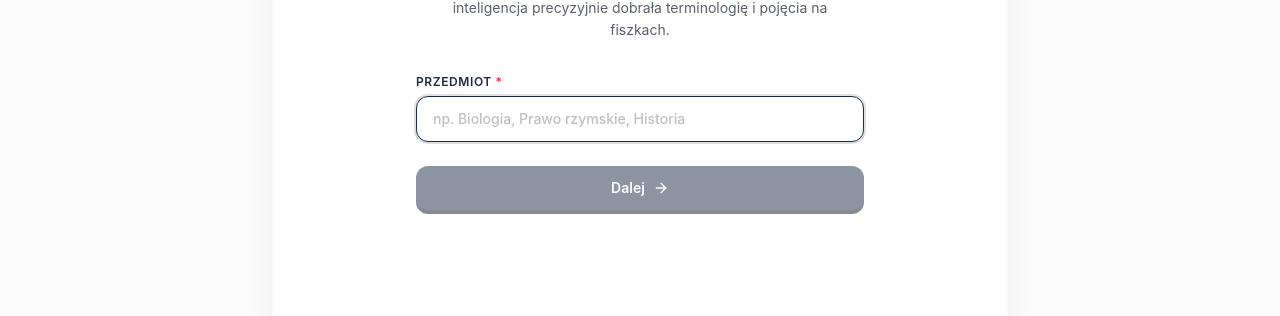
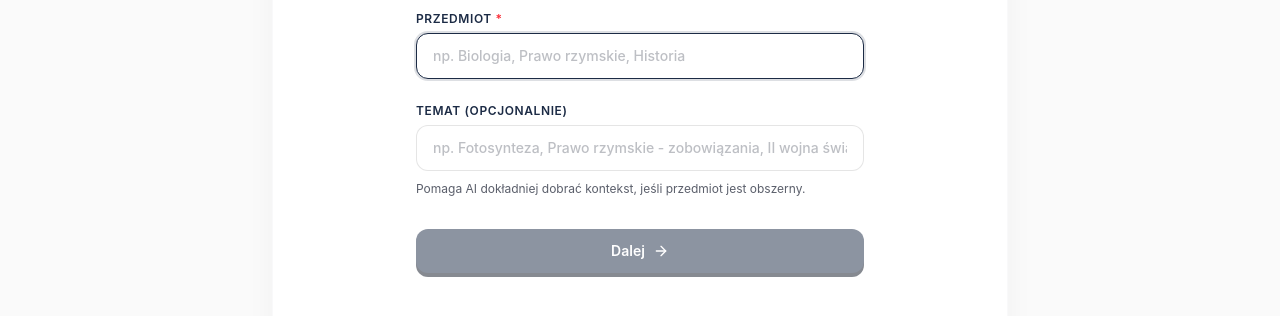
Before and after one commit to wSBMichalee/fiszki, a Next.js app: page /decks/new in a window 1280 px wide. Shown: the part 436-752 px from the top of the page. Built offline with nearby package versions, Linux system fonts and the light colour scheme; no server answers.

Commit message:
feat: dodaj opcjonalne pole Temat do tworzenia zestawu

```diff
--- a/src/app/api/parse-image/route.ts
+++ b/src/app/api/parse-image/route.ts
@@ -13,14 +13,22 @@ export async function POST(req: Request) {
       return NextResponse.json({ error: 'Brak autoryzacji' }, { status: 401 })
     }
 
-    const { imageBase64, subject } = await req.json()
+    const { imageBase64, subject, topic } = await req.json()
 
     if (!imageBase64) {
       return NextResponse.json({ error: 'Brak obrazu' }, { status: 400 })
     }
 
-    const promptText = subject && typeof subject === 'string' && subject.trim().length > 0
-      ? `Przedmiot: ${subject.trim()}. Przeanalizuj to zdjęcie notatek z tego przedmiotu i wyciągnij z niego wszystkie logiczne pary pytanie-odpowiedź do nauki w formie fiszek, używając terminologii właściwej dla tego przedmiotu. Zwróć WYŁĄCZNIE czysty JSON w formacie: [{"question": "...", "answer": "..."}, ...]. Nie dodawaj żadnego dodatkowego tekstu ani bloków markdown, zwracasz sam JSON.`
+    let contextIntro = ''
+    if (subject && typeof subject === 'string' && subject.trim().length > 0) {
+      contextIntro += `Przedmiot: ${subject.trim()}. `
+    }
+    if (topic && typeof topic === 'string' && topic.trim().length > 0) {
+      contextIntro += `Temat: ${topic.trim()}. `
+    }
+
+    const promptText = contextIntro.length > 0
+      ? `${contextIntro}Przeanalizuj to zdjęcie notatek z tego przedmiotu i tematu i wyciągnij z niego wszystkie logiczne pary pytanie-odpowiedź do nauki w formie fiszek, używając terminologii właściwej dla tego kontekstu. Zwróć WYŁĄCZNIE czysty JSON w formacie: [{"question": "...", "answer": "..."}, ...]. Nie dodawaj żadnego dodatkowego tekstu ani bloków markdown, zwracasz sam JSON.`
       : 'Przeanalizuj to zdjęcie notatek/podręcznika i wyciągnij z niego wszystkie logiczne pary pytanie-odpowiedź do nauki w formie fiszek. Zwróć WYŁĄCZNIE czysty JSON w formacie: [{"question": "...", "answer": "..."}, ...]. Nie dodawaj żadnego dodatkowego tekstu ani bloków markdown, zwracasz sam JSON.'
 
     let mimeType = 'image/jpeg'
--- a/src/app/api/parse-text/route.ts
+++ b/src/app/api/parse-text/route.ts
@@ -13,14 +13,22 @@ export async function POST(req: Request) {
       return NextResponse.json({ error: 'Brak autoryzacji' }, { status: 401 })
     }
 
-    const { text, subject } = await req.json()
+    const { text, subject, topic } = await req.json()
 
     if (!text || typeof text !== 'string') {
       return NextResponse.json({ error: 'Brak tekstu do analizy' }, { status: 400 })
     }
 
-    const promptText = subject && typeof subject === 'string' && subject.trim().length > 0
-      ? `Przedmiot: ${subject.trim()}. Przeanalizuj poniższy tekst z tego przedmiotu i wyciągnij z niego wszystkie logiczne pary pytanie-odpowiedź do nauki w formie fiszek, używając terminologii właściwej dla tego przedmiotu. Zwróć WYŁĄCZNIE czysty JSON w formacie: [{"question": "...", "answer": "..."}, ...]. Nie dodawaj żadnego dodatkowego tekstu ani bloków markdown, zwracasz sam JSON.\n\nTekst:\n${text}`
+    let contextIntro = ''
+    if (subject && typeof subject === 'string' && subject.trim().length > 0) {
+      contextIntro += `Przedmiot: ${subject.trim()}. `
+    }
+    if (topic && typeof topic === 'string' && topic.trim().length > 0) {
+      contextIntro += `Temat: ${topic.trim()}. `
+    }
+
+    const promptText = contextIntro.length > 0
+      ? `${contextIntro}Przeanalizuj poniższy tekst z tego przedmiotu i tematu i wyciągnij z niego wszystkie logiczne pary pytanie-odpowiedź do nauki w formie fiszek, używając terminologii właściwej dla tego kontekstu. Zwróć WYŁĄCZNIE czysty JSON w formacie: [{"question": "...", "answer": "..."}, ...]. Nie dodawaj żadnego dodatkowego tekstu ani bloków markdown, zwracasz sam JSON.\n\nTekst:\n${text}`
       : `Przeanalizuj poniższy tekst i wyciągnij z niego wszystkie logiczne pary pytanie-odpowiedź do nauki w formie fiszek. Zwróć WYŁĄCZNIE czysty JSON w formacie: [{"question": "...", "answer": "..."}, ...]. Nie dodawaj żadnego dodatkowego tekstu ani bloków markdown, zwracasz sam JSON.\n\nTekst:\n${text}`
 
     let response
--- a/src/app/dashboard/DashboardGrid.tsx
+++ b/src/app/dashboard/DashboardGrid.tsx
@@ -10,6 +10,7 @@ type Deck = {
   id: string;
   title: string;
   subject?: string | null;
+  topic?: string | null;
   created_at: string;
   last_studied_at?: string | null;
 };
@@ -228,11 +229,18 @@ export default function DashboardGrid({
                   <div className="w-7 h-7 sm:w-8 sm:h-8 rounded-xl bg-gray-50 flex items-center justify-center text-[var(--color-navy)]/40 group-hover:text-[var(--color-gold)] group-hover:bg-amber-50/50 transition-colors shrink-0">
                     <Layers size={15} />
                   </div>
-                  {deck.subject && (
-                    <span className="inline-flex items-center px-2 sm:px-2.5 py-0.5 rounded-full bg-amber-50 border border-amber-200/60 text-[9px] sm:text-[10px] font-bold uppercase tracking-wider text-amber-900/80 truncate max-w-[80px] sm:max-w-[120px]">
-                      {deck.subject}
-                    </span>
-                  )}
+                  <div className="flex flex-col items-end gap-1">
+                    {deck.subject && (
+                      <span className="inline-flex items-center px-2 sm:px-2.5 py-0.5 rounded-full bg-amber-50 border border-amber-200/60 text-[9px] sm:text-[10px] font-bold uppercase tracking-wider text-amber-900/80 truncate max-w-[80px] sm:max-w-[120px]">
+                        {deck.subject}
+                      </span>
+                    )}
+                    {deck.topic && (
+                      <span className="text-[10px] sm:text-xs text-[var(--color-graphite)]/70 truncate max-w-[100px] sm:max-w-[140px]">
+                        {deck.topic}
+                      </span>
+                    )}
+                  </div>
                 </div>
 
                 <h3 className="font-serif font-bold text-base sm:text-lg md:text-xl text-[var(--color-navy)] leading-snug group-hover:text-[var(--color-gold)] transition-colors duration-200 line-clamp-3 relative z-10 pr-8">
--- a/src/app/decks/new/actions.ts
+++ b/src/app/decks/new/actions.ts
@@ -7,6 +7,7 @@ export async function saveDeck(
   title: string,
   cards: { question: string; answer: string }[],
   subject?: string,
+  topic?: string,
   sourceImageUrls?: string[]
 ) {
   const supabase = await createClient()
@@ -19,6 +20,7 @@ export async function saveDeck(
     .insert({
       title,
       subject: subject?.trim() || null,
+      topic: topic?.trim() || null,
       user_id: userData.user.id,
       source_image_urls: sourceImageUrls || []
     })
--- a/src/components/Scanner.tsx
+++ b/src/components/Scanner.tsx
@@ -27,6 +27,7 @@ export default function Scanner() {
     router.push(`?step=${newStep}`)
   }
   const [subject, setSubject] = useState('')
+  const [topic, setTopic] = useState('')
   const [photo, setPhoto] = useState<string | null>(null)
   const [textInput, setTextInput] = useState('')
   const [cards, setCards] = useState<Card[]>([])
@@ -76,7 +77,7 @@ export default function Scanner() {
       const res = await fetch('/api/parse-image', {
         method: 'POST',
         headers: { 'Content-Type': 'application/json' },
-        body: JSON.stringify({ imageBase64: photo, subject: subject.trim() })
+        body: JSON.stringify({ imageBase64: photo, subject: subject.trim(), topic: topic.trim() })
       })
 
       const data = await res.json()
@@ -103,7 +104,7 @@ export default function Scanner() {
       const res = await fetch('/api/parse-text', {
         method: 'POST',
         headers: { 'Content-Type': 'application/json' },
-        body: JSON.stringify({ text: textInput.trim(), subject: subject.trim() })
+        body: JSON.stringify({ text: textInput.trim(), subject: subject.trim(), topic: topic.trim() })
       })
 
       const data = await res.json()
@@ -181,7 +182,7 @@ export default function Scanner() {
         }
       }
 
-      const deckId = await saveDeck(title, cards, subject.trim(), uploadedUrls)
+      const deckId = await saveDeck(title, cards, subject.trim(), topic.trim(), uploadedUrls)
       router.push(`/decks/${deckId}`)
     } catch (err: unknown) {
       setError(err instanceof Error ? err.message : 'Wystąpił błąd')
@@ -210,6 +211,8 @@ export default function Scanner() {
           <SubjectStep
             subject={subject}
             setSubject={setSubject}
+            topic={topic}
+            setTopic={setTopic}
             onNext={() => navigateStep('method')}
           />
         )}
--- a/src/components/scanner/SubjectStep.tsx
+++ b/src/components/scanner/SubjectStep.tsx
@@ -7,10 +7,12 @@ import Button from '@/components/Button'
 interface SubjectStepProps {
   subject: string
   setSubject: (val: string) => void
+  topic: string
+  setTopic: (val: string) => void
   onNext: () => void
 }
 
-export default function SubjectStep({ subject, setSubject, onNext }: SubjectStepProps) {
+export default function SubjectStep({ subject, setSubject, topic, setTopic, onNext }: SubjectStepProps) {
   return (
     <motion.div
       key="subject"
@@ -60,11 +62,29 @@ export default function SubjectStep({ subject, setSubject, onNext }: SubjectStep
             />
           </div>
 
+          <div className="flex flex-col gap-1.5 mt-2">
+            <label
+              htmlFor="topic-input"
+              className="text-xs font-semibold text-[var(--color-navy)] uppercase tracking-wider"
+            >
+              Temat (opcjonalnie)
+            </label>
+            <input
+              id="topic-input"
+              type="text"
+              value={topic}
+              onChange={(e) => setTopic(e.target.value)}
+              placeholder="np. Fotosynteza, Prawo rzymskie - zobowiązania, II wojna światowa"
+              className="w-full px-4 py-3 rounded-xl border border-black/10 focus:outline-none focus:ring-2 focus:ring-[var(--color-navy)]/15 focus:border-[var(--color-navy)] transition-all text-sm bg-white text-[var(--color-navy)] placeholder:text-[var(--color-graphite)]/40 font-medium"
+            />
+            <p className="text-xs text-[var(--color-graphite)] mt-1">Pomaga AI dokładniej dobrać kontekst, jeśli przedmiot jest obszerny.</p>
+          </div>
+
           <Button
             type="submit"
             variant="primary"
             size="md"
-            className="w-full gap-2 mt-2 group"
+            className="w-full gap-2 mt-4 group"
             disabled={!subject.trim()}
           >
             <span>Dalej</span>
```
Also changed, not shown: 2 other files (tests, documents, lock files or other folders).
